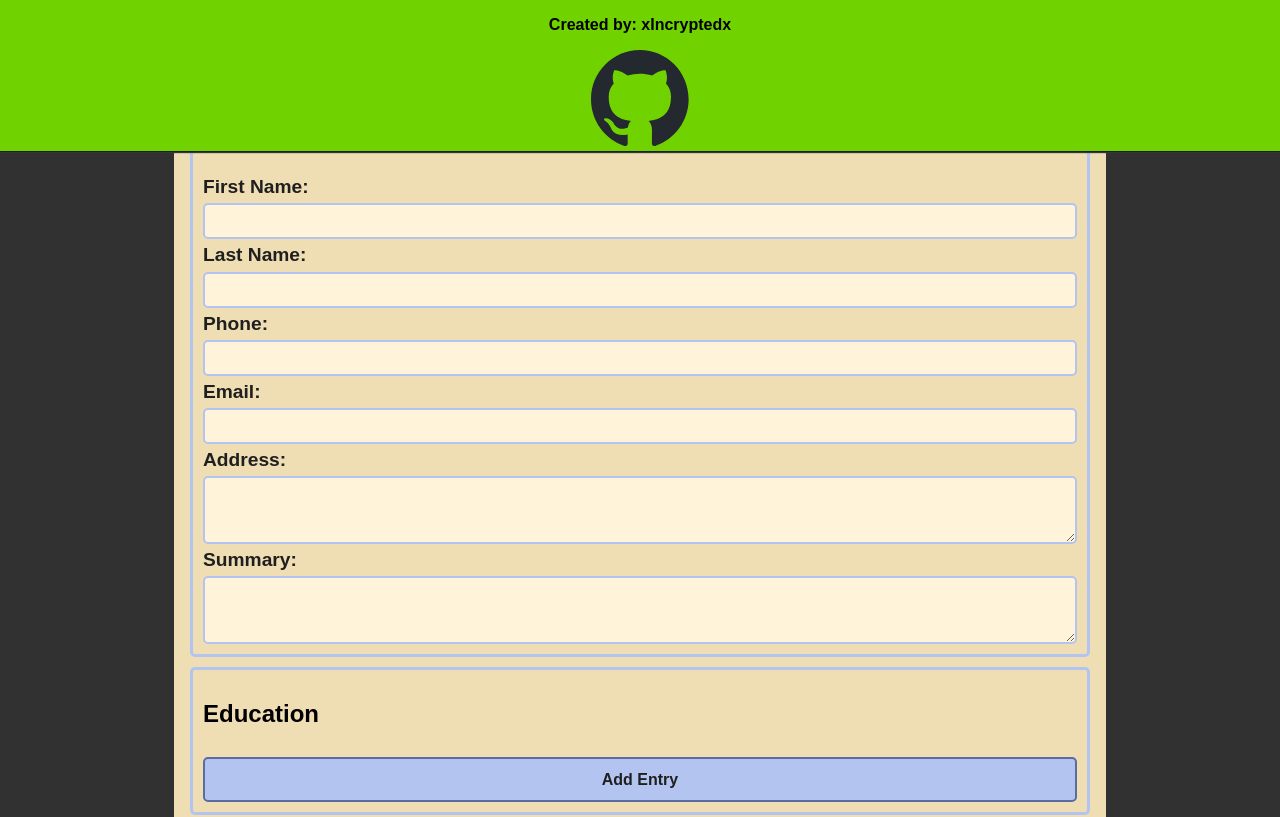
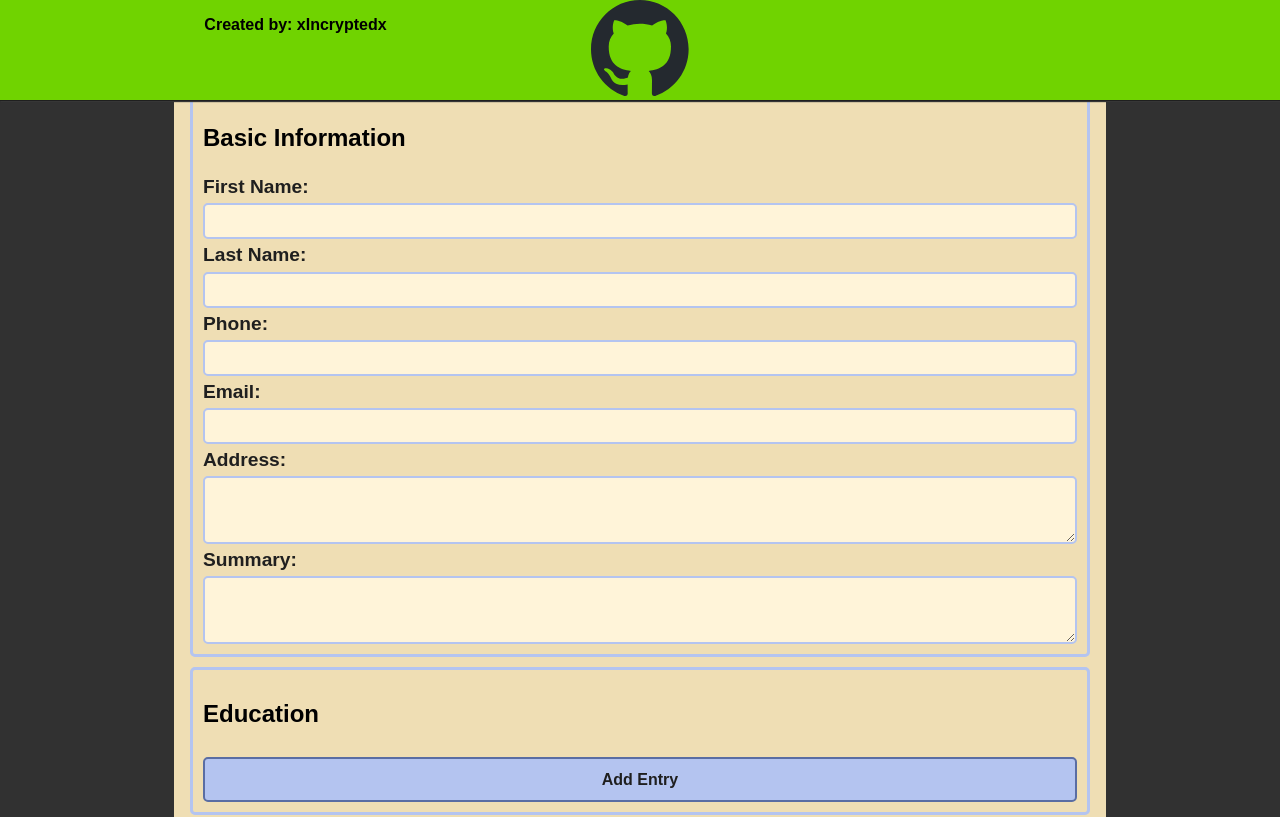
Before and after one commit to xincryptedx/cv-creator, a React (Vite) app: page / in a window 1280 px wide. Shown: the top 817 px of the page. Built offline with nearby package versions, Linux system fonts and the light colour scheme.

Commit message:
Add grid template and areas and assign elements

```diff
--- a/src/style/AuthorHeader.module.css
+++ b/src/style/AuthorHeader.module.css
@@ -1,6 +1,9 @@
 .authorHeader {
   display: grid;
+  grid-auto-flow: column;
   justify-items: center;
+  grid-template: 1fr / 1fr min-content min-content 1fr;
+  grid-template-areas: ". author git .";
 
   position: fixed;
   top: 0;
@@ -13,3 +16,11 @@
   box-shadow: 1px 1px 1px rgb(54, 54, 54);
   width: 100%;
 }
+
+.authorP {
+  grid-area: author;
+}
+
+.git {
+  grid-area: git;
+}
```
